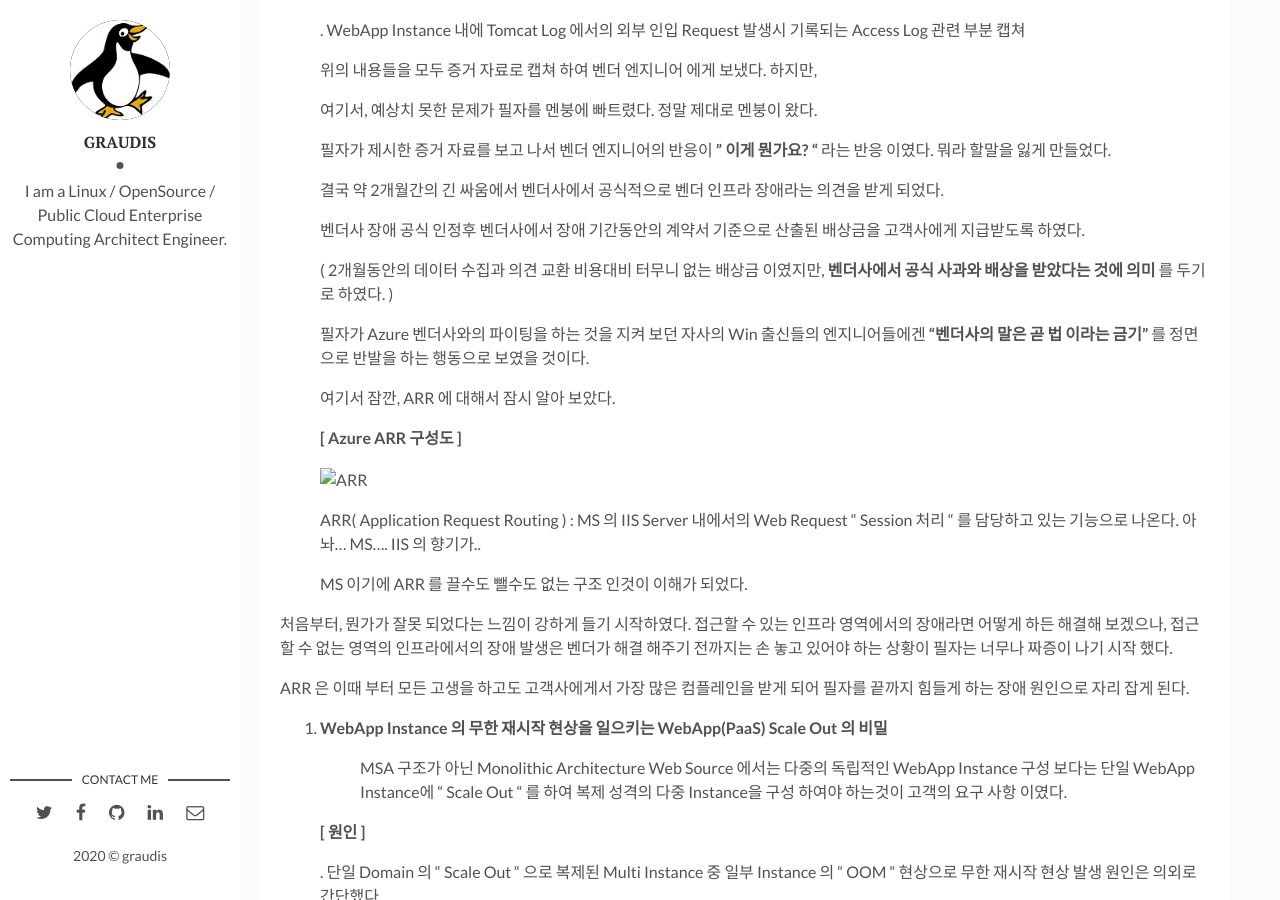
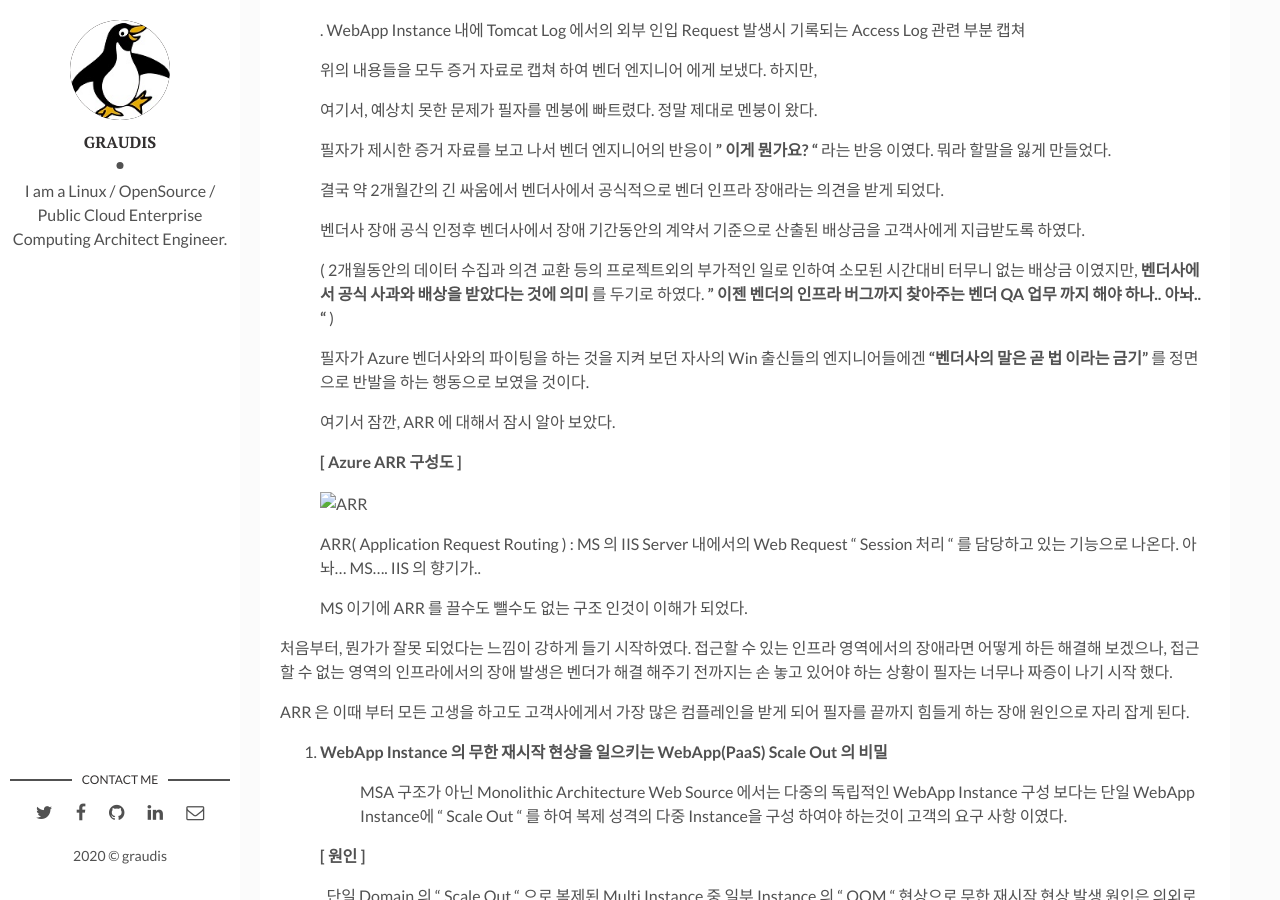
Before and after one commit to graudis/graudis.github.io, a Jekyll site: the page built from _posts/2020-09-21-azure-webapp-4.md, in a window 1280 px wide and 900 px high, scrolled down 2116 px. Built offline with Jekyll 4.4.1, drawn with Linux system fonts in a browser that asks for light colours; comment, search, counter and statistics services are not loaded.

Commit message:
Update 2020-09-21-azure-webapp-4.md

```diff
--- a/_posts/2020-09-21-azure-webapp-4.md
+++ b/_posts/2020-09-21-azure-webapp-4.md
@@ -121,7 +121,7 @@ tags: cloud azure MS
 
    벤더사 장애 공식 인정후 벤더사에서 장애 기간동안의 계약서 기준으로 산출된 배상금을 고객사에게 지급받도록 하였다.
 
-   ( 2개월동안의 데이터 수집과 의견 교환 비용대비 터무니 없는 배상금 이였지만, **벤더사에서 공식 사과와 배상을 받았다는 것에 의미** 를 두기로 하였다. )
+   ( 2개월동안의 데이터 수집과 의견 교환 등의 프로젝트외의 부가적인 일로 인하여 소모된 시간대비 터무니 없는 배상금 이였지만, **벤더사에서 공식 사과와 배상을 받았다는 것에 의미** 를 두기로 하였다. **" 이젠 벤더의 인프라 버그까지 찾아주는 벤더 QA 업무 까지 해야 하나.. 아놔.. "**  )
 
    필자가 Azure 벤더사와의 파이팅을 하는 것을 지켜 보던 자사의 Win 출신들의 엔지니어들에겐 **"벤더사의 말은 곧 법 이라는 금기"** 를 정면으로 반발을 하는 행동으로 보였을 것이다.
 
```
